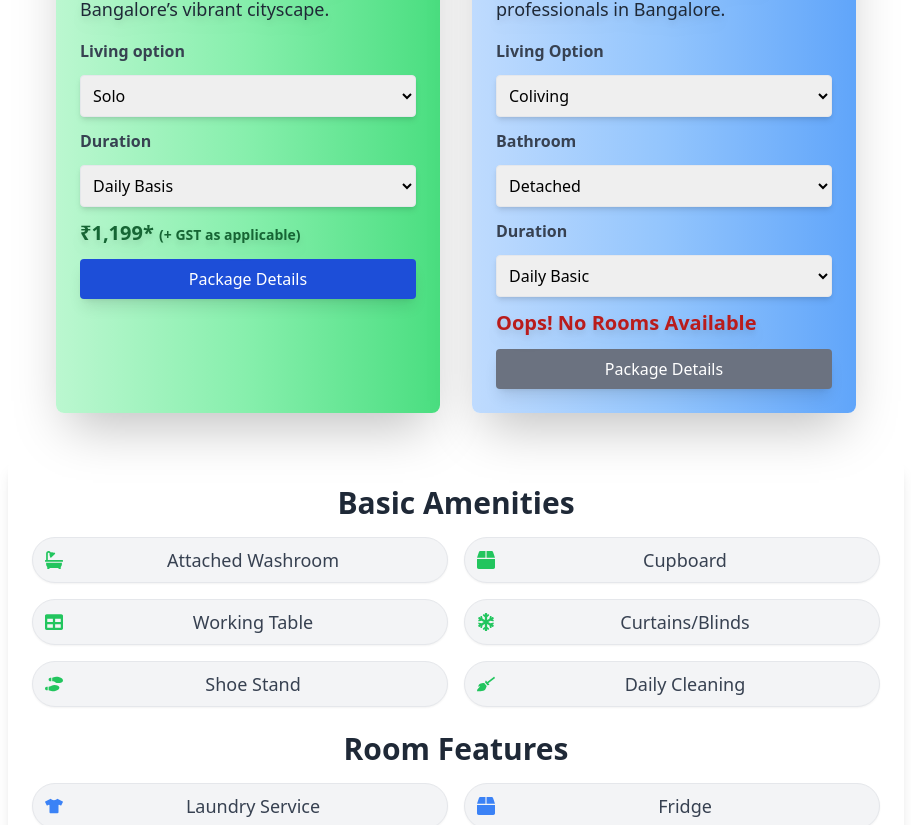
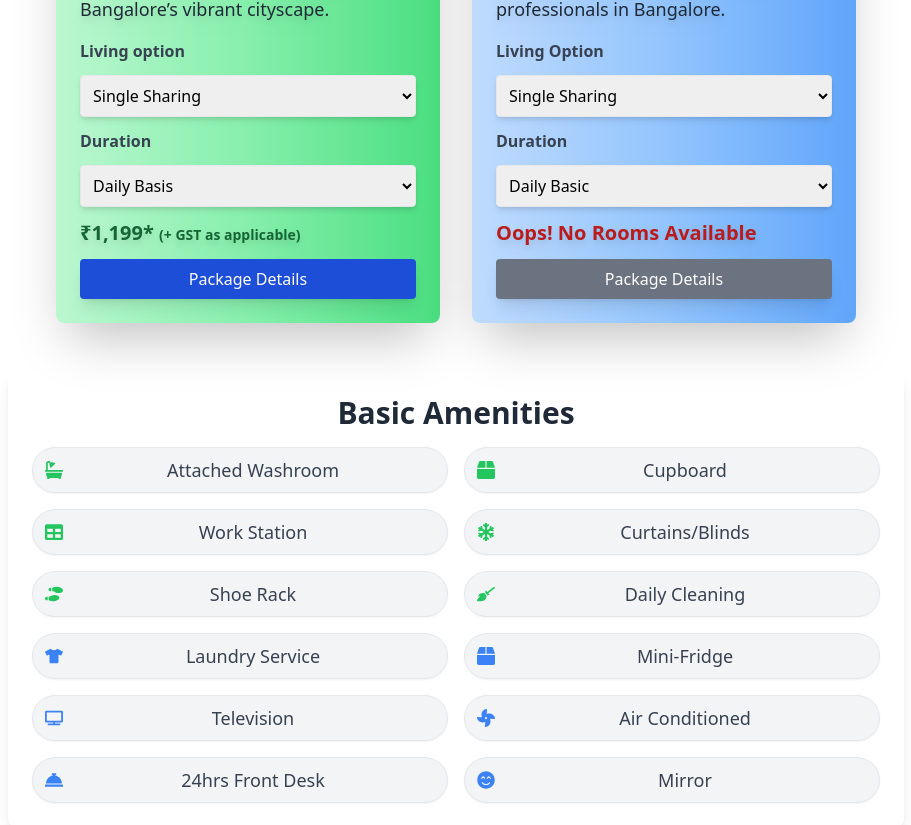
Before and after one commit to Satya01jeet/qubenest, a React (Vite) app in the folder client/: page /rooms in a window 1280 px wide. Shown: the part 657-1482 px from the top of the page, without its empty margins (184-1095 px from the left). Built offline with nearby package versions, Linux system fonts and the light colour scheme.

Commit message:
rooms page updated

```diff
--- a/client/src/components/RoomFeatures.jsx
+++ b/client/src/components/RoomFeatures.jsx
@@ -5,15 +5,15 @@ const RoomFeatures = () => {
   const initialFeatures = [
     { icon: <FaBath />, text: "Attached Washroom" },
     { icon: <FaBox />, text: "Cupboard" }, // FaBox used as a substitute
-    { icon: <FaTable />, text: "Working Table" },
+    { icon: <FaTable />, text: "Work Station" },
     { icon: <FaSnowflake />, text: "Curtains/Blinds" },
-    { icon: <FaShoePrints />, text: "Shoe Stand" },
+    { icon: <FaShoePrints />, text: "Shoe Rack" },
     { icon: <FaBroom />, text: "Daily Cleaning" }
   ];
 
   const basicNeedsFeatures = [
     { icon: <FaTshirt />, text: "Laundry Service" },
-    { icon: <FaBox />, text: "Fridge" },
+    { icon: <FaBox />, text: "Mini-Fridge" },
     { icon: <FaTv />, text: "Television" },
     { icon: <FaFan />, text: "Air Conditioned" },
     { icon: <FaConciergeBell />, text: "24hrs Front Desk" },
@@ -38,11 +38,11 @@ const RoomFeatures = () => {
         ))}
       </div>
 
-      <h2 className="text-2xl sm:text-3xl font-bold text-gray-800 mt-6 mb-4 text-center">
+      {/* <h2 className="text-2xl sm:text-3xl font-bold text-gray-800 mt-6 mb-4 text-center">
         Room Features
-      </h2>
+      </h2> */}
 
-      <div className="grid grid-cols-1 sm:grid-cols-2 gap-4 text-base sm:text-lg text-gray-700">
+      <div className="grid grid-cols-1 sm:grid-cols-2 gap-4 text-base sm:text-lg text-gray-700 mt-4">
         {basicNeedsFeatures.map((feature, index) => (
           <div
             key={index}
--- a/client/src/components/Rooms.jsx
+++ b/client/src/components/Rooms.jsx
@@ -20,7 +20,6 @@ const Rooms = () => {
 
     const [soloFeatures, setSoloFeatures] = useState({
         balcony: 'None',
-        bathroom: 'Detached',
         duration: '11 Months',
     });
 
@@ -72,8 +71,8 @@ const Rooms = () => {
                             onChange={(e) => setBuddyFeatures({ ...buddyFeatures, bathroom: e.target.value })}
                             className="w-full p-2 border rounded focus:outline-none focus:ring-2 focus:ring-green-300 shadow-md"
                         >
-                            <option value="Attached">Solo</option>
-                            <option value="Detached">Co-Living</option>
+                            <option value="Attached">Single Sharing</option>
+                            <option value="Detached">Double sharing</option>
                         </select>
 
                         <label className="block font-semibold text-gray-700 mt-2">Duration</label>
@@ -120,18 +119,8 @@ const Rooms = () => {
                             onChange={(e) => setSoloFeatures({ ...soloFeatures, balcony: e.target.value })}
                             className="w-full p-2 border rounded focus:outline-none focus:ring-2 focus:ring-blue-300 shadow-md"
                         >
-                            <option value="None">Coliving</option>
-                            <option value="Attached">Solo</option>
-                        </select>
-
-                        <label className="block font-semibold text-gray-700 mt-2">Bathroom</label>
-                        <select
-                            value={soloFeatures.bathroom}
-                            onChange={(e) => setSoloFeatures({ ...soloFeatures, bathroom: e.target.value })}
-                            className="w-full p-2 border rounded focus:outline-none focus:ring-2 focus:ring-blue-300 shadow-md"
-                        >
-                            <option value="Detached">Detached</option>
-                            <option value="Attached">Attached</option>
+                            <option value="Attached">Single Sharing</option>
+                            <option value="Detached">Double sharing</option>
                         </select>
 
                         <label className="block font-semibold text-gray-700 mt-2">Duration</label>
@@ -141,7 +130,6 @@ const Rooms = () => {
                             className="w-full p-2 border rounded focus:outline-none focus:ring-2 focus:ring-blue-300 shadow-md"
                         >
                             <option value="11 Months">Daily Basic</option>
-                            <option value="11 Months">Weekly Basic</option>
                             <option value="3 Day Trial">Monthly Basis</option>
                         </select>
 
--- a/client/src/components/Termsandcondition.jsx
+++ b/client/src/components/Termsandcondition.jsx
@@ -21,7 +21,6 @@ const RefundCancellationPolicy = () => {
         By registering for and/or using the Platform and the Services, you agree to abide by these Terms and all other operational rules, policies, and procedures posted on the Platform by us, each of which is included by reference and may be updated periodically without prior notice. Certain Services may be governed by additional terms and conditions specified by us from time to time, and your utilization of such Services is subject to those additional terms and conditions, which are integrated into these Terms. The terms and conditions governing the stay of residents at the residential accommodations featured on the Platform can be accessed here, and they are applicable to all Qubenest residents.
         </p>
       </div>
-
     </div>
   );
 };
```
